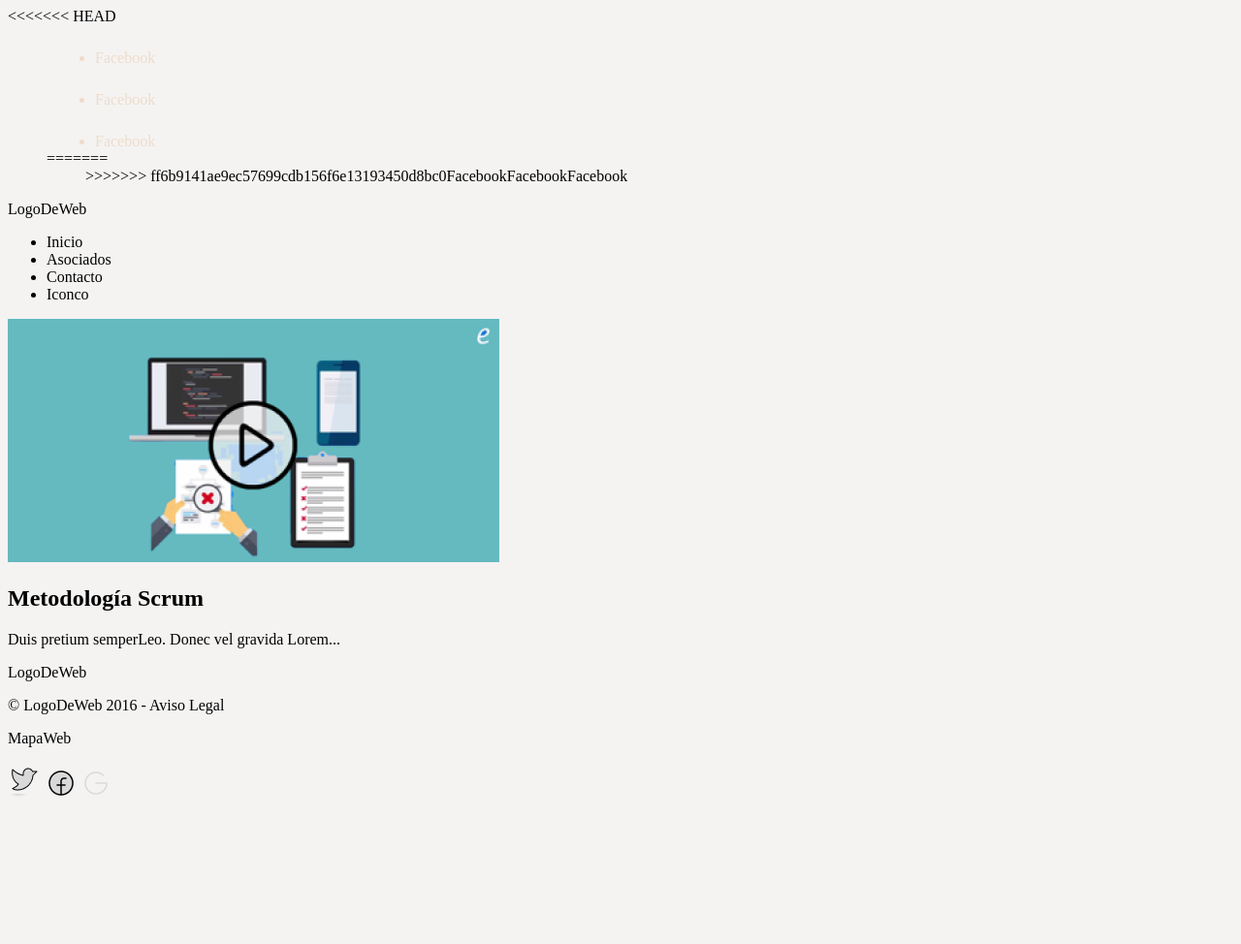
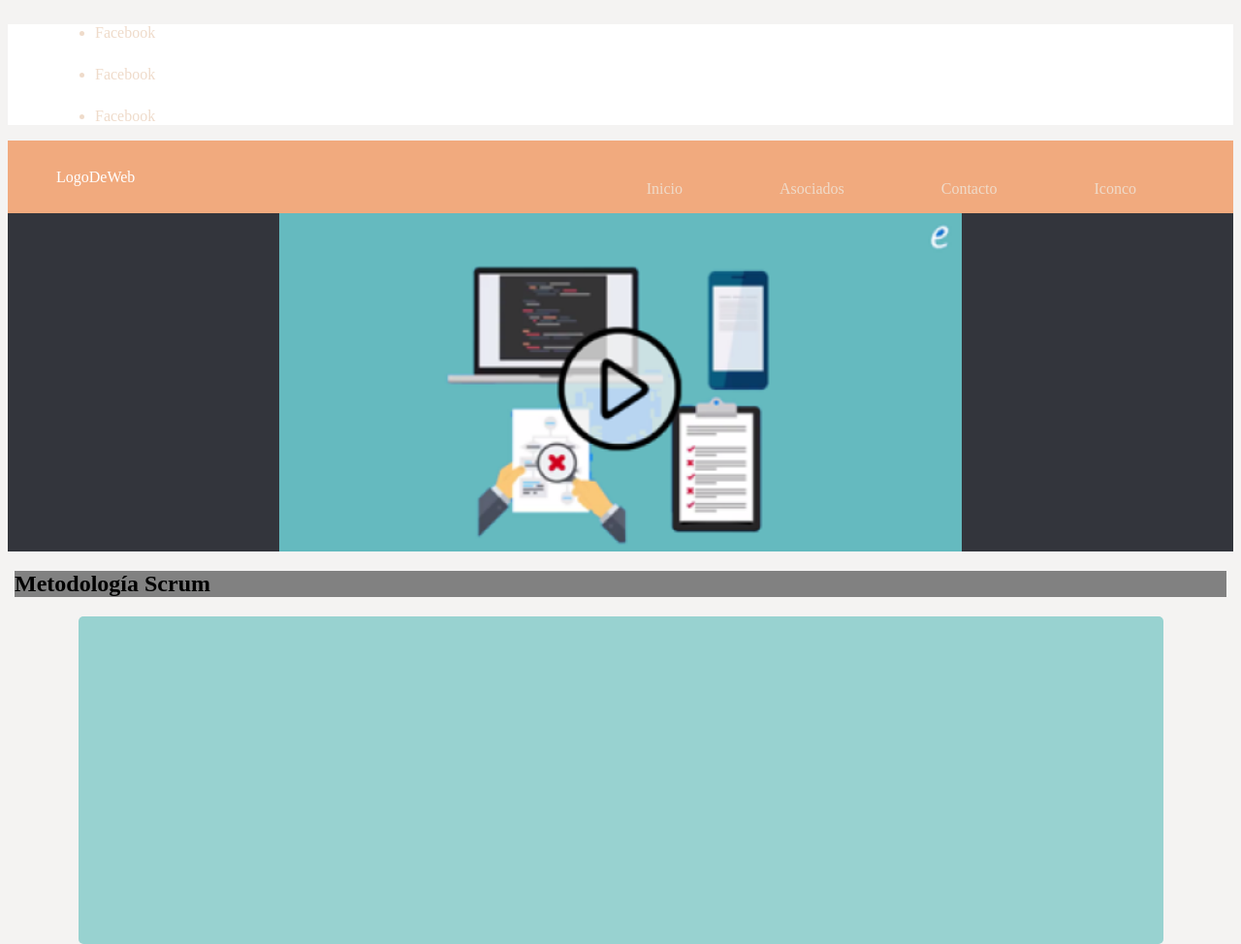
Before and after one commit to MaribelLopezRomero/EntregaTema2, a plain HTML site: page index.html in a window 1280 px wide. Shown: the top 974 px of the page at 97% size. Before the commit the page ends 836 px from the top, so only its background shows below. Drawn offline with Linux system fonts and the light colour scheme.

Commit message:
cosas definitivas

```diff
--- a/index.html
+++ b/index.html
@@ -15,17 +15,10 @@
 
         <section class=" menu-redes">
             <nav>
-<<<<<<< HEAD
                 <ul class="">
                     <li class="itemHeader">Facebook</li>
                     <li class="itemHeader">Facebook</li>
                     <li class="itemHeader">Facebook</li>
-=======
-                <ul class="menu-redes-nav">
-                    <li class="item">Facebook</li>
-                    <li class="item">Facebook</li>
-                    <li class="item">Facebook</li>
->>>>>>> ff6b9141ae9ec57699cdb156f6e13193450d8bc0
 
                 </ul>
             </nav>
--- a/main.css
+++ b/main.css
@@ -15,20 +15,9 @@ body {
 
 }
 
-<<<<<<< HEAD
-
-.header{
-    background-color: orange;
-}
-.menu-redes{
-    display: flex;
-
-
-=======
 .item{
     margin-left: 10px;
     color: #048A95;
->>>>>>> ff6b9141ae9ec57699cdb156f6e13193450d8bc0
 
 }
 
```
